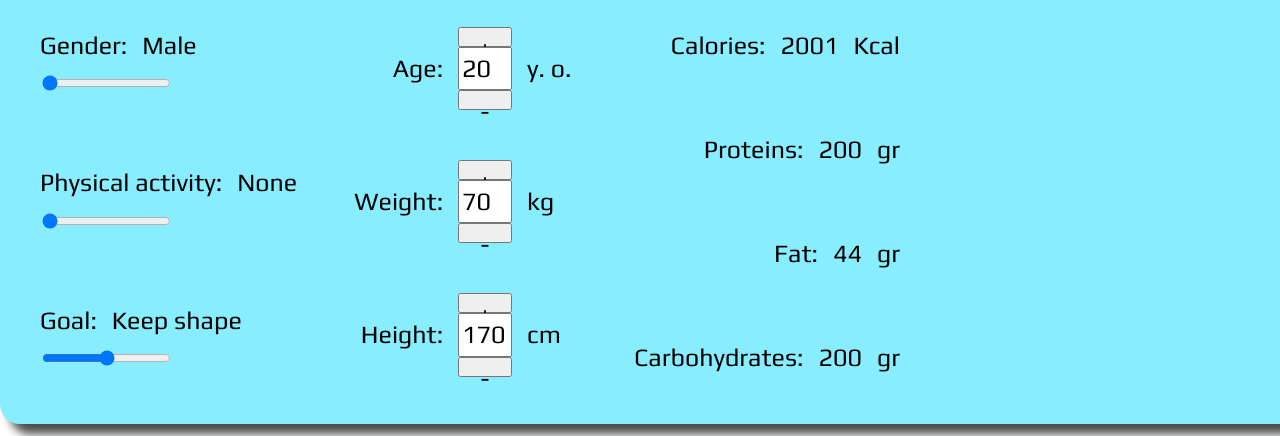
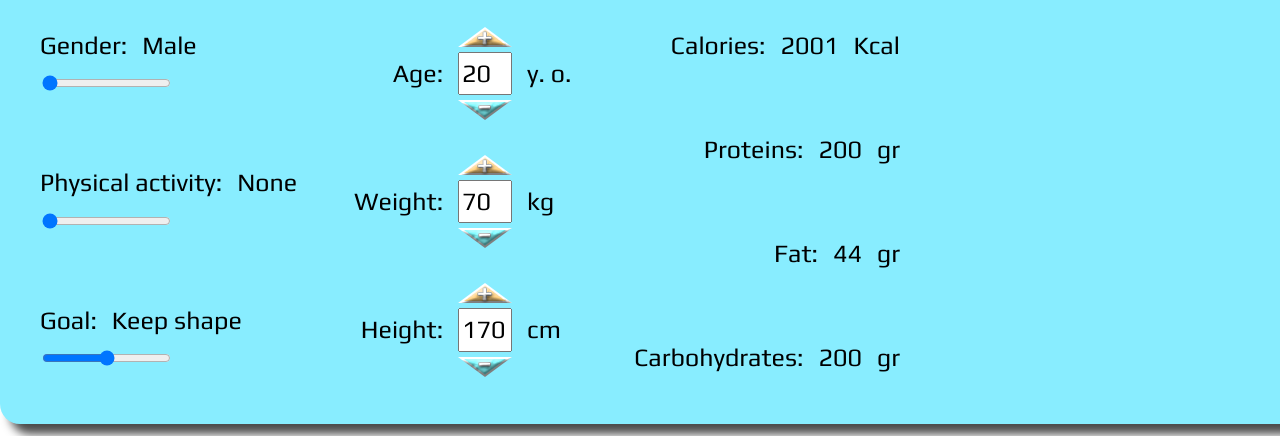
Before and after one commit to Legat14/PFC_calculator, a plain HTML site: page index.html in a window 1280 px wide. Shown: the part 176-612 px from the top of the page. Drawn offline with Linux system fonts and the light colour scheme.

Commit message:
feat: add plus and minus buttons

```diff
--- a/css/styles.css
+++ b/css/styles.css
@@ -151,6 +151,11 @@ h1 {
   flex-direction: column;
 }
 
+input[type="number"] {
+  margin-top: 5px;
+  margin-bottom: 5px;
+}
+
 input[type="number"]::-webkit-inner-spin-button,
 input[type="number"]::-webkit-outer-spin-button {
   -webkit-appearance: none;
@@ -167,6 +172,9 @@ input[type="number"]:focus {
 
 .button {
   height: 20px;
+  padding: 0px;
+  background: none;
+  border-style: none;
 }
 
 .measure_unit {
--- a/index.html
+++ b/index.html
@@ -45,27 +45,27 @@
         <div class="number_elements">
           <p>Age:</p>
           <div class="add_space_before counter_window">
-            <button id="button_age+" class="button" type="button">+</button>
+            <button id="button_age+" class="button button+" type="button"><img src="img/button_plus.png" alt="Button +" weight="54" height="20"></button>
             <input id="age_number" type="number" min="15" max="80" value="20">
-            <button id="button_age-" class="button" type="button">-</button>
+            <button id="button_age-" class="button button-" type="button"><img src="img/button_minus.png" alt="Button -" weight="54" height="20"></button>
           </div>
           <p class="add_space_before measure_unit">y. o.</p>
         </div>
         <div class="number_elements">
           <p>Weight:</p>
           <div class="add_space_before counter_window">
-            <button id="button_weight+" class="button" type="button">+</button>
+            <button id="button_weight+" class="button button+" type="button"><img src="img/button_plus.png" alt="Button +" weight="54" height="20"></button>
             <input id="weight_number" type="number" min="40" max="150" value="70">
-            <button id="button_weight-" class="button" type="button">-</button>
+            <button id="button_weight-" class="button button-" type="button"><img src="img/button_minus.png" alt="Button -" weight="54" height="20"></button>
           </div>
           <p class="add_space_before measure_unit">kg</p>
         </div>
         <div class="number_elements">
           <p>Height:</p>
           <div class="add_space_before counter_window">
-            <button id="button_height+" class="button" type="button">+</button>
+            <button id="button_height+" class="button button+" type="button"><img src="img/button_plus.png" alt="Button +" weight="54" height="20"></button>
             <input id="height_number" type="number" min="140" max="210" value="170">
-            <button id="button_height-" class="button" type="button">-</button>
+            <button id="button_height-" class="button button-" type="button"><img src="img/button_minus.png" alt="Button -" weight="54" height="20"></button>
           </div>
           <p class="add_space_before measure_unit">cm</p>
         </div>
```
Also changed, not shown: img/button_minus.png (added), img/button_plus.png (added).
